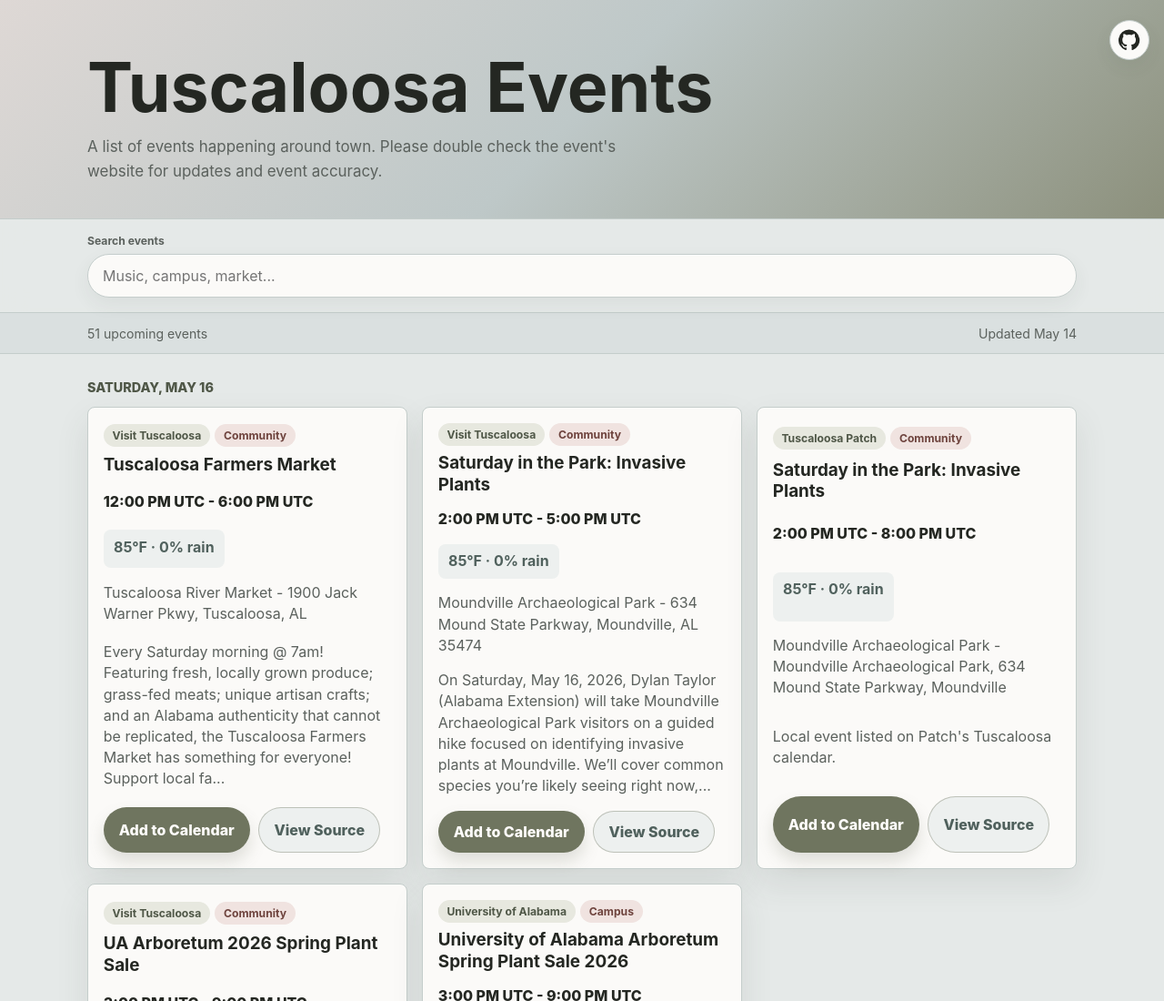
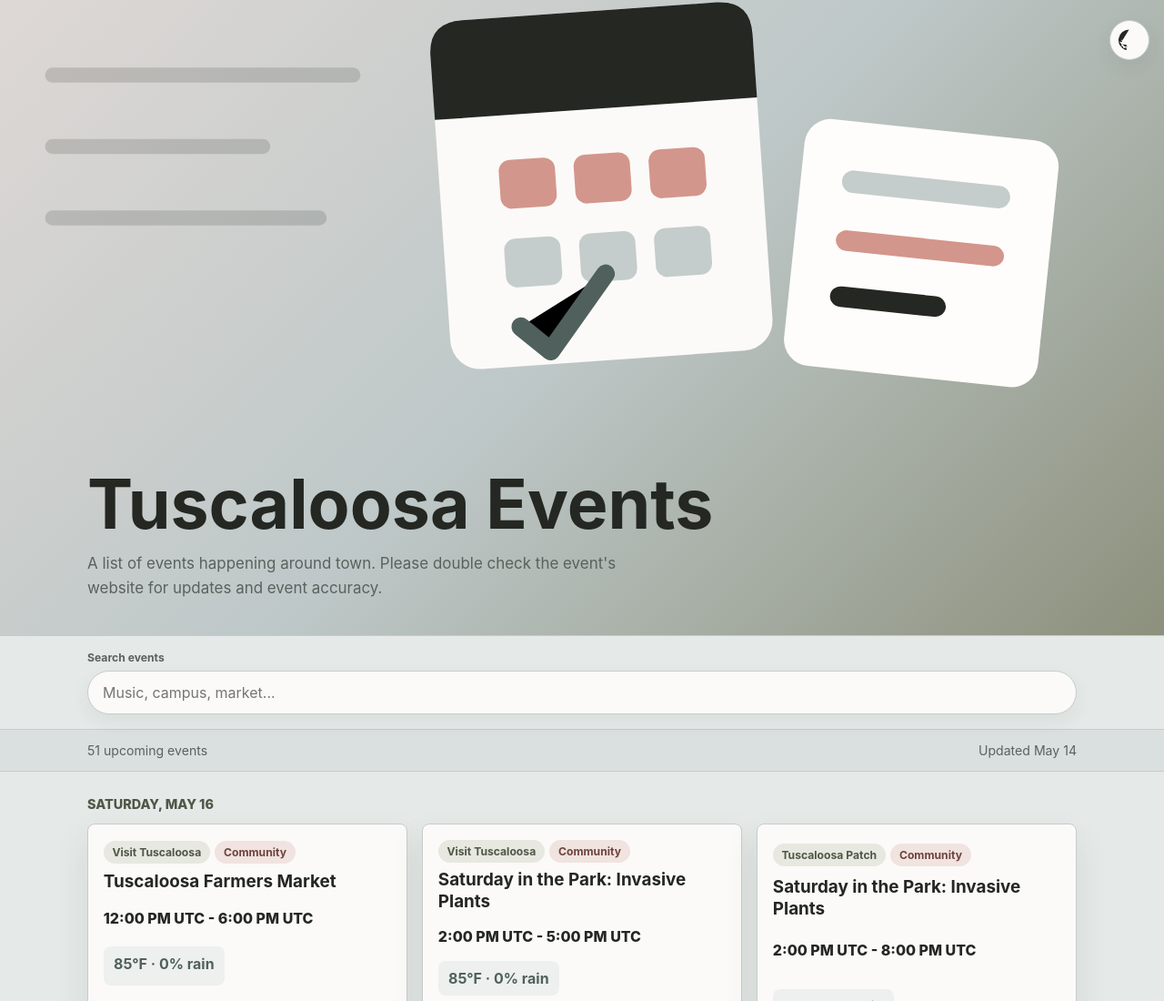
Before and after one commit to 67b/TuscaloosaEvents, a website: page index.html in a window 1280 px wide. Shown: the top 1100 px of the page at 91% size. Drawn offline with Linux system fonts and the light colour scheme.

Commit message:
Add calendar card hero markup

```diff
--- a/index.html
+++ b/index.html
@@ -14,6 +14,34 @@
     <a class="skip-link" href="#events">Skip to events</a>
 
     <header class="site-header">
+      <svg class="hero-art" viewBox="0 0 620 220" aria-hidden="true" focusable="false">
+        <g fill="none" stroke="currentColor" stroke-linecap="round" stroke-width="8" opacity=".16">
+          <path d="M28 40h160M28 78h112M28 116h142"/>
+        </g>
+        <g>
+          <g transform="translate(228 12) rotate(-4)">
+            <rect width="172" height="186" rx="16" fill="#fbfaf8"/>
+            <path d="M0 18Q0 0 18 0h136q18 0 18 18v34H0z" fill="currentColor"/>
+            <g fill="#d3968c">
+              <rect x="32" y="76" width="30" height="26" rx="6"/>
+              <rect x="72" y="76" width="30" height="26" rx="6"/>
+              <rect x="112" y="76" width="30" height="26" rx="6"/>
+            </g>
+            <g fill="#c4cdcb">
+              <rect x="32" y="118" width="30" height="26" rx="6"/>
+              <rect x="72" y="118" width="30" height="26" rx="6"/>
+              <rect x="112" y="118" width="30" height="26" rx="6"/>
+            </g>
+            <path d="m38 165 15 14 32-39" stroke="#50615d" stroke-linecap="round" stroke-linejoin="round" stroke-width="10"/>
+          </g>
+          <g transform="translate(430 62) rotate(6)">
+            <rect width="136" height="132" rx="14" fill="#fffdfb"/>
+            <rect x="22" y="26" width="90" height="12" rx="6" fill="#c4cdcb"/>
+            <rect x="22" y="58" width="90" height="11" rx="6" fill="#d3968c"/>
+            <rect x="22" y="88" width="62" height="11" rx="6" fill="currentColor"/>
+          </g>
+        </g>
+      </svg>
       <div class="site-header__inner">
         <h1>Tuscaloosa Events</h1>
         <p class="lede">A list of events happening around town. Please double check the event's website for updates and event accuracy.</p>
@@ -50,7 +78,7 @@
       <p>Event details can change. Confirm with the event source before heading out.</p>
               <a class="github-link" href="https://github.com/67b/TuscaloosaEvents/blob/main/README.md" target="_blank" rel="noopener" aria-label="View this project on GitHub">
           <svg aria-hidden="true" width="24" height="24" viewBox="0 0 24 24" focusable="false">
-            <path d="M12 .5a12 12 0 0 0-3.79 23.39c.6.11.82-.26.82-.58v-2.23c-3.34.73-4.04-1.42-4.04-1.42-.55-1.39-1.34-1.76-1.34-1.76-1.09-.75.08-.74.08-.74 1.21.09 1.85 1.24 1.85 1.24 1.07 1.84 2.81 1.31 3.5 1 .11-.78.42-1.31.76-1.61-2.67-.3-5.47-1.33-5.47-5.93 0-1.31.47-2.38 1.24-3.22-.12-.3-.54-1.52.12-3.18 0 0 1.01-.32 3.3 1.23a11.5 11.5 0 0 1 6.01 0c2.29-1.55 3.3-1.23 3.3-1.23.66 1.66.24 2.88.12 3.18.77.84 1.24 1.91 1.24 3.22 0 4.61-2.81 5.62-5.48 5.92.43.37.81 1.1.81 2.22v3.3c0 .32.22.7.83.58A12 12 0 0 0 12 .5Z"/>
+            <path d="M12 .5a12 12 0 0 0-3.79 23.39c.6.11.82-.26.82-.58v-2.23c-3.34.73-4.04.73-4.04-1.42-4.04-1.42-.55-1.39-1.34-1.76-1.34-1.76-1.09-.75.08-.74.08-.74 1.21.09 1.85 1.24 1.85 1.24 1.07 1.84 2.81 1.31 3.5 1 .11-.78.42-1.31.76-1.61-2.67-.3-5.47-1.33-5.47-5.93 0-1.31.47-2.38 1.24-3.22-.12-.3-.54-1.52.12-3.18 0 0 1.01-.32 3.3 1.23a11.5 11.5 0 0 1 6.01 0c2.29-1.55 3.3-1.23 3.3-1.23.66 1.66.24 2.88.12 3.18.77.84 1.24 1.91 1.24 3.22 0 4.61-2.81 5.62-5.48 5.92.43.37.81 1.1.81 2.22v3.3c0 .32.22.7.83.58A12 12 0 0 0 12 .5Z"/>
           </svg>
         </a>
     </footer>
```
